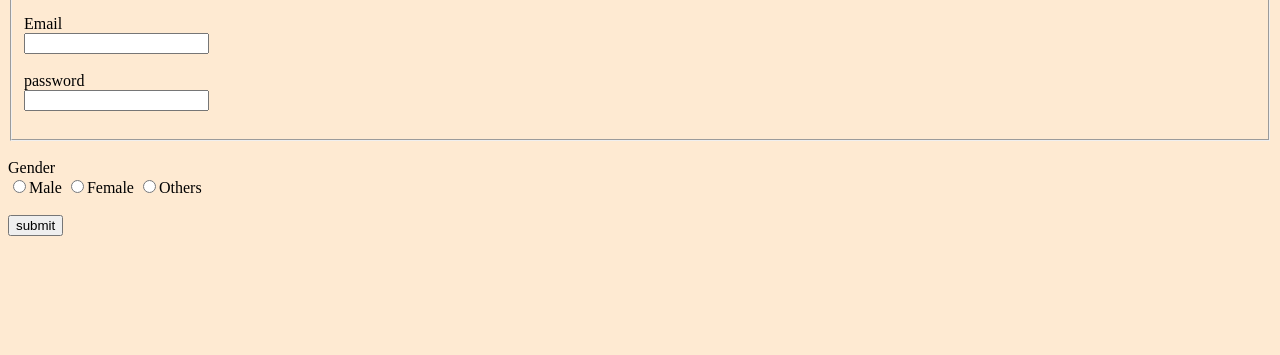
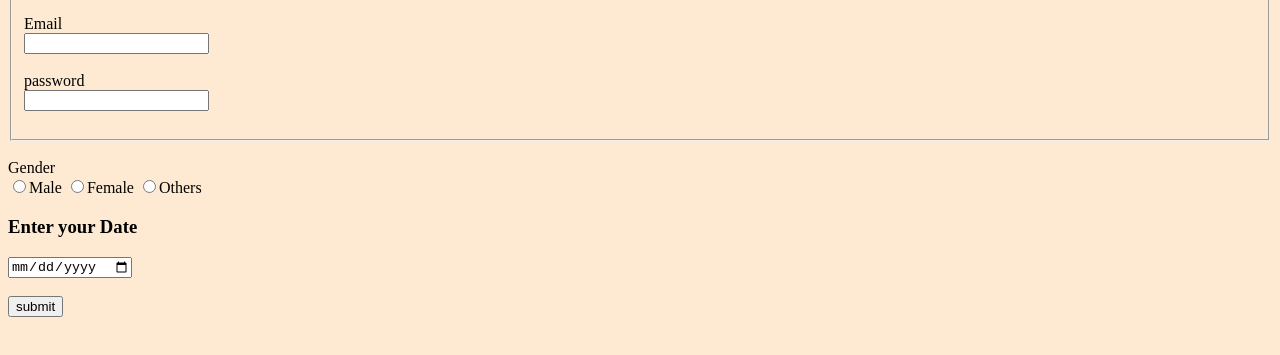
Before and after one commit to mddanish27/MwAtif, a plain HTML site: page contact.html in a window 1280 px wide. Shown: the part 145-500 px from the top of the page. Drawn offline with Linux system fonts and the light colour scheme.

Commit message:
added a new feautre

```diff
--- a/contact.html
+++ b/contact.html
@@ -24,7 +24,11 @@
         <label>Gender</label><br>
             <input type="radio" name="gender" value="Male">Male
             <input type="radio" name="gender" value="Female">Female
+
             <input type="radio" name="gender" value="other">Others
+            <br>
+            <h3>Enter your Date</h3>
+            <input type="date">
 <br>
 <br>
 
```
